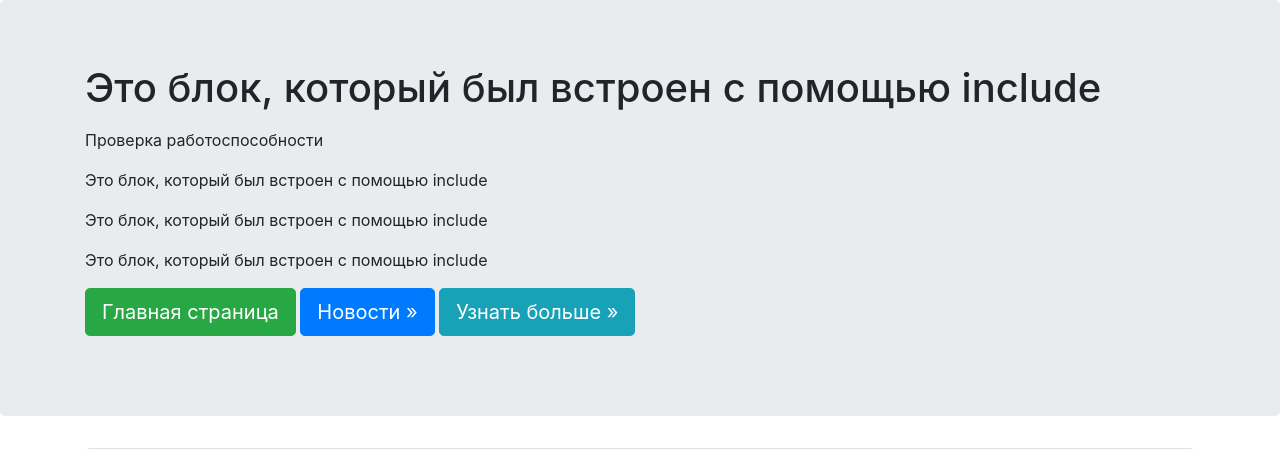
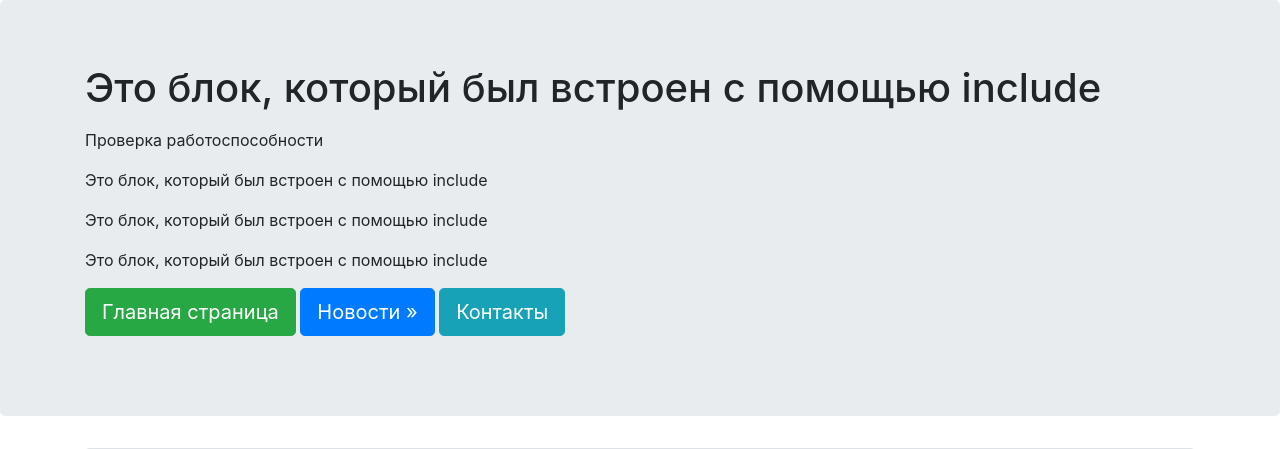
Before and after one commit to va771/my-first-django-site, a Django app: page / in a window 1280 px wide. Shown: the top 449 px of the page. Run offline with Django 3.2, Linux system fonts and the light colour scheme; some libraries are stand-ins or nearby versions.

Commit message:
A "Contact" button added

```diff
--- a/mainApp/templates/mainApp/wrapper.html
+++ b/mainApp/templates/mainApp/wrapper.html
@@ -15,7 +15,7 @@
             <p>
                 <a href="/" class="btn btn-success btn-lg">Главная страница</a>
                 <a href="/news" class="btn btn-primary btn-lg">Новости &raquo;</a>
-                <a href="/contact" class="btn btn-info btn-lg">Узнать больше &raquo;</a>
+                <a href="/contact" class="btn btn-info btn-lg">Контакты</a>
             </p>
         </div>
     </div>
```
